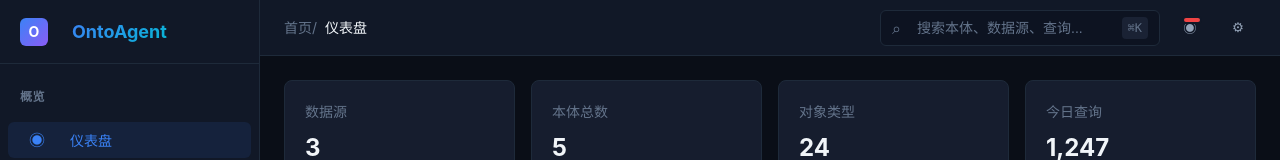
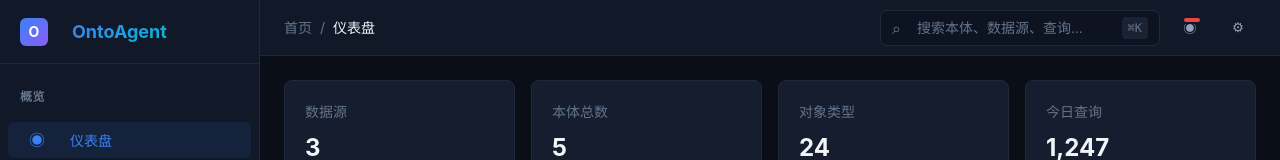
Before and after one commit to zhangsibo1129/onto-agent, a React (Vite) app in the folder onto-agent-web/: page / in a window 1280 px wide. Shown: the top 160 px of the page. Built offline with nearby package versions, Linux system fonts and the light colour scheme.

Commit message:
Fix breadcrumb separator spacing - remove space before items

```diff
--- a/onto-agent-web/src/components/layout/Header.tsx
+++ b/onto-agent-web/src/components/layout/Header.tsx
@@ -78,16 +78,22 @@ export function Header() {
     <header className="header">
       <div className="header-left">
         <div className="header-breadcrumb">
-          {breadcrumbs.map((crumb, index) => (
-            <span key={index}>
+          {breadcrumbs.flatMap((crumb, index) => {
+            const items = []
+            items.push(
+              <span key={`item-${index}`}>
                 {crumb.href ? (
                   <Link to={crumb.href}>{crumb.label}</Link>
                 ) : (
                   <span className={index === breadcrumbs.length - 1 ? "current" : ""}>{crumb.label}</span>
                 )}
-              {index < breadcrumbs.length - 1 && <span className="separator">/</span>}
               </span>
-          ))}
+            )
+            if (index < breadcrumbs.length - 1) {
+              items.push(<span key={`sep-${index}`} className="separator">/</span>)
+            }
+            return items
+          })}
         </div>
       </div>
 
```
Lines whose indentation alone changed are shown as unchanged.
